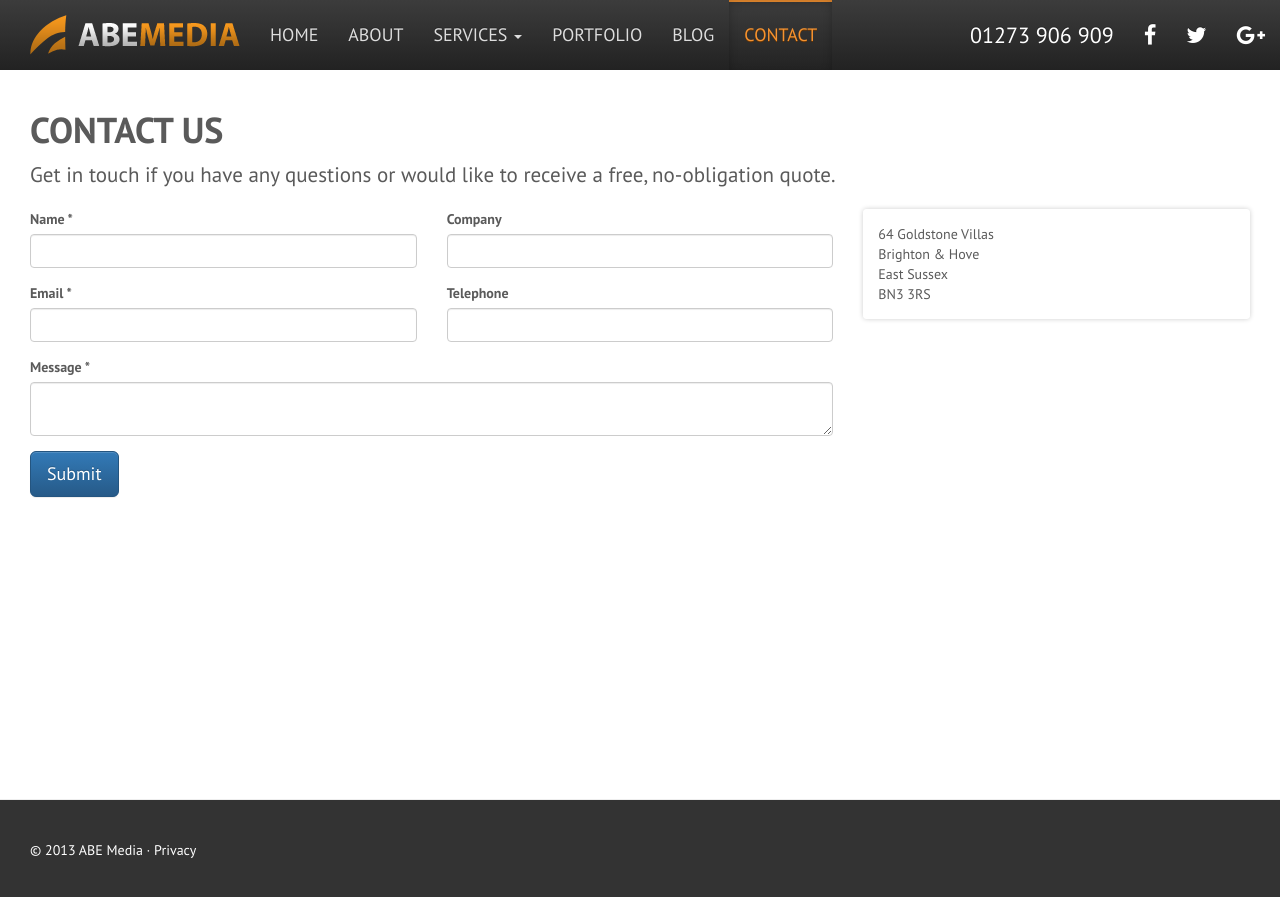
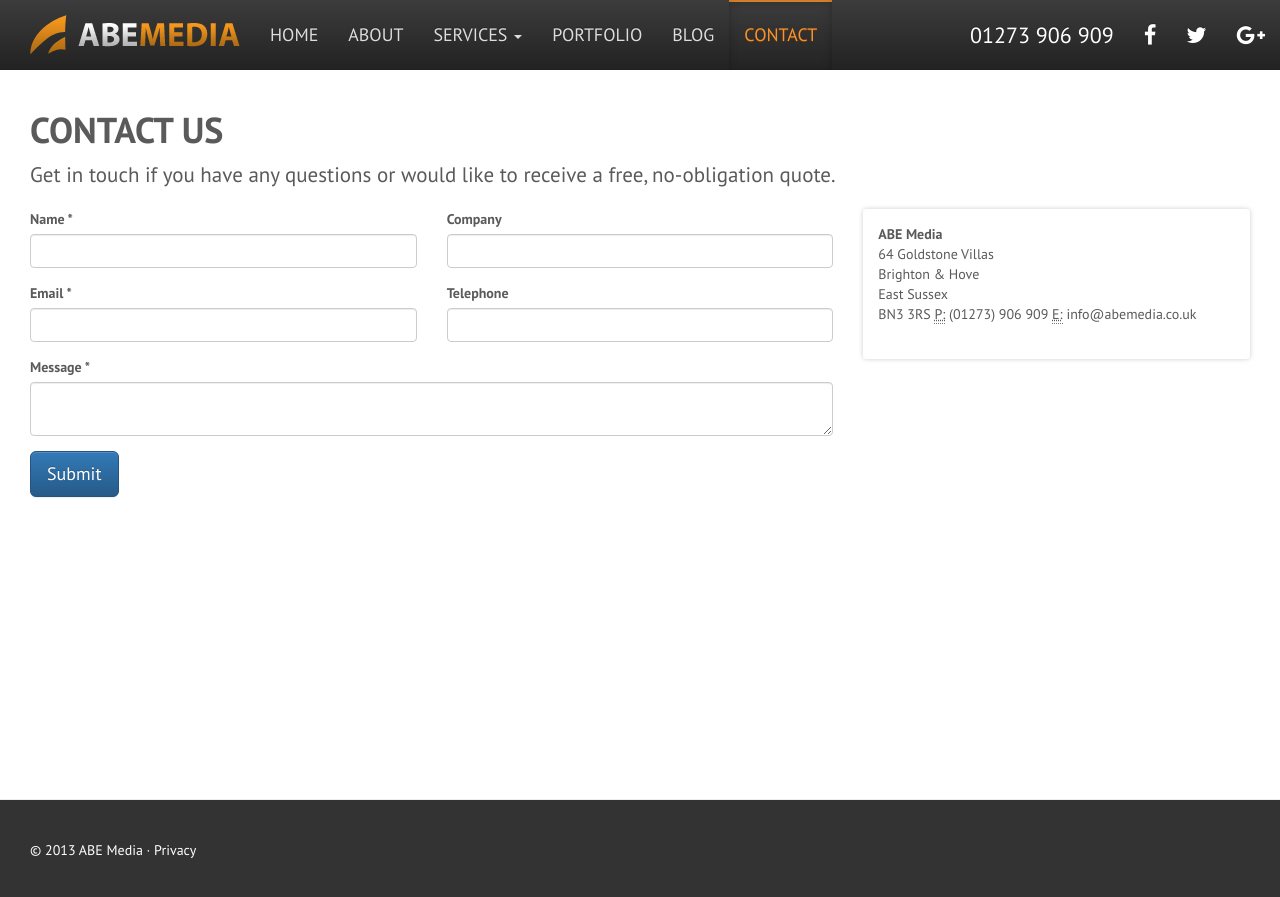
Before and after one commit to abemedia/abemedia.github.io, a Jekyll site: the page built from contact.html, in a window 1280 px wide. Shown: the top 897 px of the page. Built offline with Jekyll 4.4.1, drawn with Linux system fonts in a browser that asks for light colours; nearby versions of some CDN libraries.

Commit message:
Update contact.html

```diff
--- a/contact.html
+++ b/contact.html
@@ -40,10 +40,15 @@ slug: contact
   </div>
   <div class="col-sm-4">
     <div class="box">
+    <address>
+      <strong>ABE Media</strong><br>
       64 Goldstone Villas<br>
       Brighton &amp; Hove<br>
       East Sussex<br>
       BN3 3RS
+      <abbr title="Phone">P:</abbr> (01273) 906 909
+      <abbr title="Email">E:</abbr> info@abemedia.co.uk
+    </address>
     </div>
   </div>
 </div>
```
